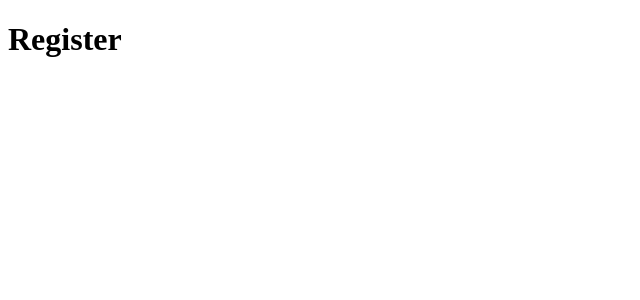
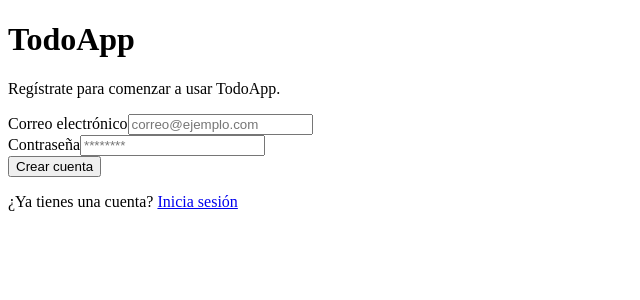
Before and after one commit to shakatoti1618-wq/proyecto-henry-modulo-4-todoapp-Jonathan-Heredia-, a React (Vite) app: page /register in a window 1280 px wide. Shown: the top 300 px of the page, without its empty margins (0-640 px from the left). Built offline with nearby package versions, Linux system fonts and the light colour scheme.

Commit message:
feat: implementar la autenticación con Firebase y rutas protegidas

```diff
--- /dev/null
+++ b/src/components/ProtectedRoute/ProtectedRoute.tsx
@@ -0,0 +1,37 @@
+import { Navigate } from "react-router-dom";
+import { useEffect, useState } from "react";
+import type { ReactNode } from "react";
+import type { User } from "firebase/auth";
+
+import { observeAuth } from "../../services/auth"
+
+interface ProtectedRouteProps {
+    children: ReactNode;
+}
+
+function ProtectedRoute({ children }: ProtectedRouteProps) {
+    const [user, setUser] = useState<User | null>(null);
+    const [loading, setLoading] = useState(true);
+
+    useEffect(() => {
+        const unsubscribe = observeAuth((currentUser) => {
+            setUser(currentUser);
+            setLoading(false);
+
+        });
+
+        return () => unsubscribe();
+    }, []);
+
+    if (loading) {
+        return <div>Loading...</div>;
+    }
+
+    if (!user) {
+        return <Navigate to="/" />;
+    }
+
+    return children;
+}
+
+export default ProtectedRoute;
--- a/src/pages/Dashboard.tsx
+++ b/src/pages/Dashboard.tsx
@@ -1,5 +1,24 @@
+import { logout } from "../services/auth";
+import { useNavigate } from "react-router-dom";
+
 function Dashboard() {
-  return <h1>Dashboard</h1>;
+  const navigate = useNavigate();
+
+  async function handleLogout() {
+    await logout();
+
+    navigate("/");
+  }
+
+  return (
+    <main>
+      <h1>Dashboard</h1>
+
+      <button onClick={handleLogout}>
+        Cerrar sesión
+      </button>
+    </main>
+  );
 }
 
 export default Dashboard;
--- a/src/pages/Login.tsx
+++ b/src/pages/Login.tsx
@@ -1,5 +1,73 @@
+import { useState } from "react";
+import { login } from "../services/auth";
+import { useNavigate } from "react-router-dom";
+import { Link } from "react-router-dom";
+
 function Login() {
-  return <h1>Login</h1>;
+
+  const [email, setEmail] = useState("");
+  const [password, setPassword] = useState("");
+
+  const navigate = useNavigate();
+
+  async function handleSubmit(event: React.FormEvent<HTMLFormElement>) {
+    event.preventDefault();
+
+    try {
+      const userCredential = await login(email, password);
+
+      console.log(userCredential.user);
+
+      console.log("Voy al dashboard");
+
+      navigate("/dashboard");
+
+    } catch (error) {
+      console.error(error);
+    }
+  }
+
+  return (
+    <main>
+      <h1>TodoApp</h1>
+      <p>Inicia sesión para administrar tus tareas.</p>
+
+      <form onSubmit={handleSubmit}>
+        <div>
+          <label htmlFor="email">Correo electrónico</label>
+          <input
+            id="email"
+            type="email"
+            placeholder="correo@ejemplo.com"
+            value={email}
+            onChange={(event) => setEmail(event.target.value)}
+          />
+        </div>
+
+        <div>
+          <label htmlFor="password">Contraseña</label>
+          <input
+            id="password"
+            type="password"
+            placeholder="********"
+            value={password}
+            onChange={(event) => setPassword(event.target.value)}
+          />
+        </div>
+
+        <button type="submit">
+          Iniciar sesión
+        </button>
+      </form>
+
+      <p>
+        ¿No tienes una cuenta?{" "}
+        <Link to="/register">
+          Regístrate
+        </Link>
+      </p>
+    </main>
+  );
 }
 
 export default Login;
--- a/src/pages/Register.tsx
+++ b/src/pages/Register.tsx
@@ -1,5 +1,72 @@
+import { useState } from "react";
+import { register } from "../services/auth";
+import { useNavigate } from "react-router-dom";
+import { Link } from "react-router-dom";
+
+
 function Register() {
-  return <h1>Register</h1>;
+
+  const [email, setEmail] = useState("");
+  const [password, setPassword] = useState("");
+
+  const navigate = useNavigate();
+
+  async function handleSubmit(event: React.FormEvent<HTMLFormElement>) {
+    event.preventDefault();
+
+    try {
+      const userCredential = await register(email, password);
+
+      console.log(userCredential.user);
+
+      navigate("/dashboard");
+
+    } catch (error) {
+      console.error(error);
+    }
+  }
+
+  return (
+    <main>
+      <h1>TodoApp</h1>
+      <p>Regístrate para comenzar a usar TodoApp.</p>
+
+      <form onSubmit={handleSubmit}>
+        <div>
+          <label htmlFor="email">Correo electrónico</label>
+          <input
+            id="email"
+            type="email"
+            placeholder="correo@ejemplo.com"
+            value={email}
+            onChange={(event) => setEmail(event.target.value)}
+          />
+        </div>
+
+        <div>
+          <label htmlFor="password">Contraseña</label>
+          <input
+            id="password"
+            type="password"
+            placeholder="********"
+            value={password}
+            onChange={(event) => setPassword(event.target.value)}
+          />
+        </div>
+
+        <button type="submit">
+          Crear cuenta
+        </button>
+      </form>
+
+      <p>
+        ¿Ya tienes una cuenta?{" "}
+        <Link to="/">
+          Inicia sesión
+        </Link>
+      </p>
+    </main>
+  );
 }
 
 export default Register;
--- a/src/routes/AppRouter.tsx
+++ b/src/routes/AppRouter.tsx
@@ -1,9 +1,9 @@
 import { BrowserRouter, Routes, Route } from "react-router-dom";
-
 import Login from "../pages/Login";
 import Register from "../pages/Register";
 import Dashboard from "../pages/Dashboard";
 import NotFound from "../pages/NotFound";
+import ProtectedRoute from "../components/ProtectedRoute/ProtectedRoute";
 
 function AppRouter() {
     return (
@@ -11,7 +11,13 @@ function AppRouter() {
             <Routes>
                 <Route path="/" element={<Login />} />
                 <Route path="/register" element={<Register />} />
-                <Route path="/dashboard" element={<Dashboard />} />
+                <Route
+                path="/dashboard"
+                element={
+                <ProtectedRoute>
+                <Dashboard />
+                </ProtectedRoute>
+                }/>
                 <Route path="*" element={<NotFound />} />
             </Routes>
         </BrowserRouter>
--- /dev/null
+++ b/src/services/auth.ts
@@ -0,0 +1,24 @@
+import {
+  signInWithEmailAndPassword,
+  createUserWithEmailAndPassword,
+  onAuthStateChanged,
+  signOut,
+  type User,
+} from "firebase/auth";
+import { auth } from "./firebase";
+
+export async function login(email: string, password: string) {
+    return await signInWithEmailAndPassword(auth, email, password);
+}
+
+export async function register(email: string, password: string) {
+  return await createUserWithEmailAndPassword(auth, email, password);
+}
+
+export function observeAuth(callback: (user: User | null) => void) {
+  return onAuthStateChanged(auth, callback);
+}
+
+export async function logout() {
+  return await signOut(auth);
+}
```
Also changed, not shown: src/components/ProtectedRoute/ProtectedRoute.css (added).
